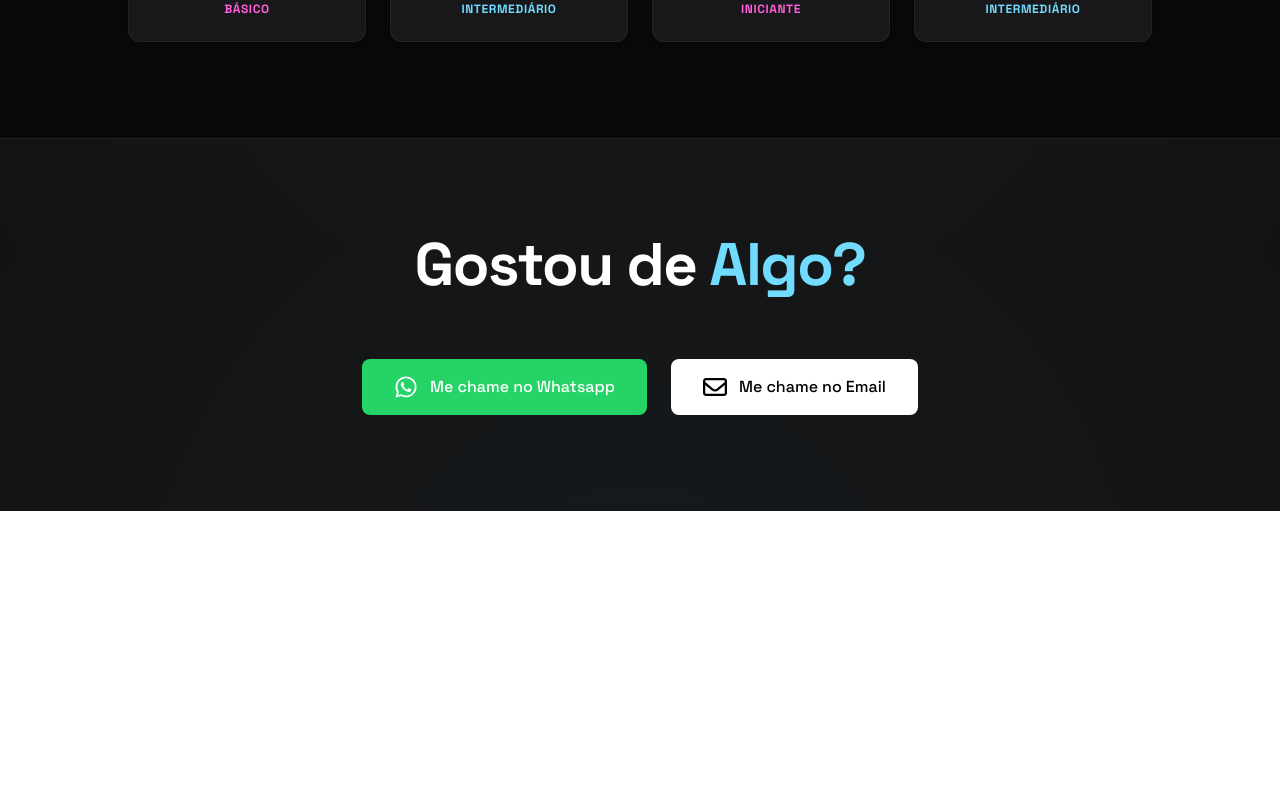
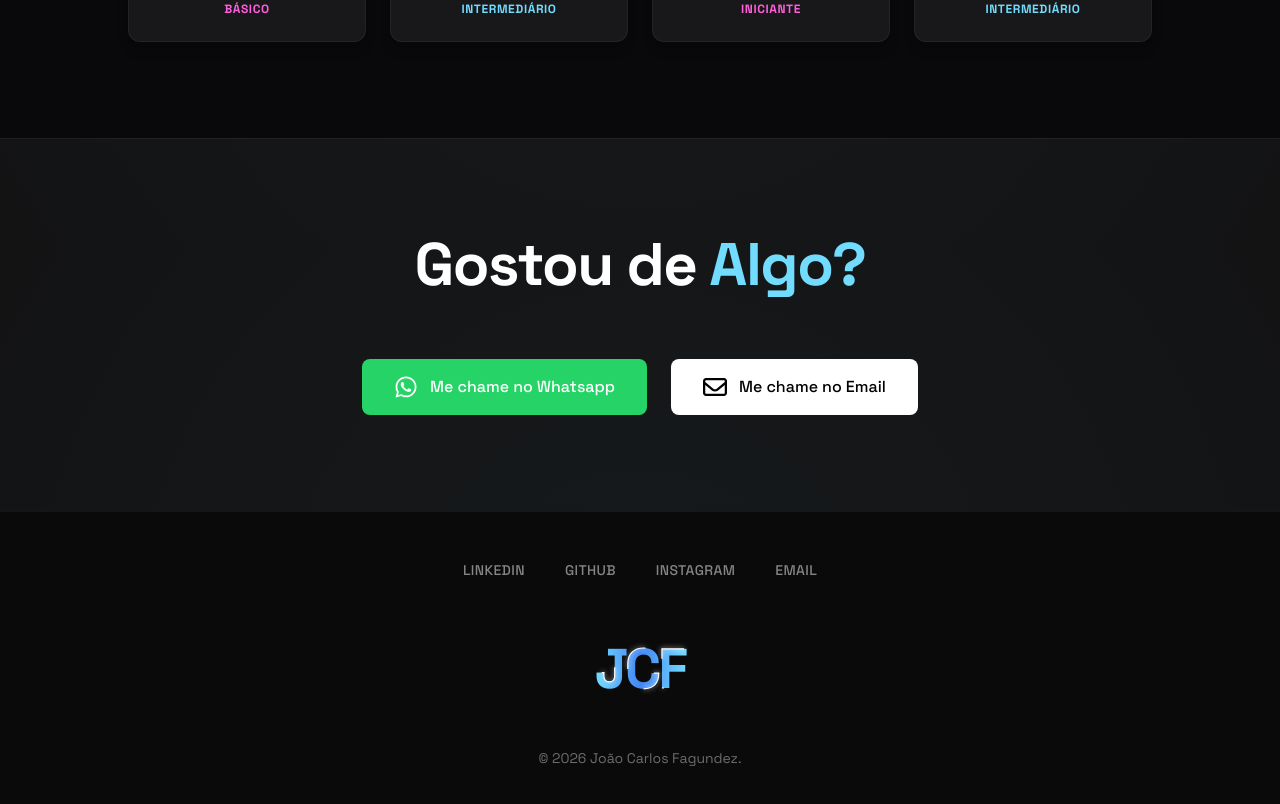
Before and after one commit to joaofgdev/joao-carlos-dev, a Next.js app: page / in a window 1280 px wide. Shown: the part 4552-5356 px from the top of the page. Before the commit the page ends 5063 px from the top, so only its background shows below. Built offline with nearby package versions, Linux system fonts and the light colour scheme.

Commit message:
feat: initialize portfolio landing page with global styles and footer component

```diff
--- a/src/app/globals.css
+++ b/src/app/globals.css
@@ -26,3 +26,29 @@ body {
   color: var(--foreground);
   font-family: Arial, Helvetica, sans-serif;
 }
+
+@keyframes gradient-shift {
+  0% {
+    background-position: 0% 50%;
+  }
+  50% {
+    background-position: 100% 50%;
+  }
+  100% {
+    background-position: 0% 50%;
+  }
+}
+
+.animate-gradient-text {
+  background-size: 200% auto;
+  animation: gradient-shift 5s ease infinite;
+}
+
+@keyframes text-stroke-glow {
+  0% {
+    stroke-dashoffset: 500;
+  }
+  100% {
+    stroke-dashoffset: 0;
+  }
+}
--- a/src/app/page.tsx
+++ b/src/app/page.tsx
@@ -4,6 +4,8 @@ import { AboutSection } from "@/components/components.about-section";
 import { ExperienceSection } from "@/components/components.experience-section";
 import { SkillsSection } from "@/components/components.skills-section";
 import { ContactSection } from "@/components/components.contact-section";
+import { Footer } from "@/components/components.footer";
+
 export default function Home() {
   return (
     <>
@@ -68,6 +70,7 @@ export default function Home() {
       <ExperienceSection />
       <SkillsSection />
       <ContactSection />
+      <Footer />
     </>
   );
 }
--- /dev/null
+++ b/src/components/components.footer.tsx
@@ -0,0 +1,99 @@
+import React from 'react';
+
+export function Footer() {
+  return (
+    <footer className="w-full bg-[#0a0a0a] py-8 sm:py-12 px-4 font-space-grotesk border-t border-white/5">
+      <div className="max-w-4xl mx-auto flex flex-col items-center">
+
+        {/* Links */}
+        <div className="flex gap-6 sm:gap-10 text-white/50 text-sm font-medium tracking-wide mb-8 sm:mb-10">
+          <a
+            href="https://www.linkedin.com/in/joão-carlos-fagundez"
+            target="_blank"
+            rel="noopener noreferrer"
+            className="hover:text-white transition-colors duration-300"
+          >
+            LINKEDIN
+          </a>
+          <a
+            href="https://github.com/joaofgdev"
+            target="_blank"
+            rel="noopener noreferrer"
+            className="hover:text-white transition-colors duration-300"
+          >
+            GITHUB
+          </a>
+          <a
+            href="https://www.instagram.com/jotafagundezz/"
+            target="_blank"
+            rel="noopener noreferrer"
+            className="hover:text-white transition-colors duration-300"
+          >
+            INSTAGRAM
+          </a>
+          <a
+            href="mailto:jotafag.dev@gmail.com"
+            className="hover:text-white transition-colors duration-300"
+          >
+            EMAIL
+          </a>
+        </div>
+
+        {/* JCF with animated stroke/glow */}
+        <div className="relative flex items-center justify-center w-full h-20 sm:h-24 mb-6 sm:mb-8">
+          <svg className="w-full max-w-[200px] sm:max-w-[240px] h-full overflow-visible" viewBox="0 0 300 100">
+            <defs>
+              <linearGradient id="glowGradient" x1="0%" y1="0%" x2="100%" y2="0%">
+                <stop offset="0%" stopColor="#72DCFF" />
+                <stop offset="50%" stopColor="#4285F4" />
+                <stop offset="100%" stopColor="#72DCFF" />
+              </linearGradient>
+
+              <filter id="glow" x="-20%" y="-20%" width="140%" height="140%">
+                <feGaussianBlur stdDeviation="3" result="blur" />
+                <feComposite in="SourceGraphic" in2="blur" operator="over" />
+              </filter>
+            </defs>
+
+            {/* Background text fill (Gradient) */}
+            <text
+              x="50%"
+              y="50%"
+              textAnchor="middle"
+              dominantBaseline="central"
+              className="font-bold font-space-grotesk tracking-tighter"
+              style={{ fontSize: '70px', fill: 'url(#glowGradient)' }}
+            >
+              JCF
+            </text>
+
+            {/* Animated white stroke outline */}
+            <text
+              x="50%"
+              y="50%"
+              textAnchor="middle"
+              dominantBaseline="central"
+              className="font-bold font-space-grotesk tracking-tighter"
+              fill="transparent"
+              stroke="white"
+              strokeWidth="1.5"
+              filter="url(#glow)"
+              style={{
+                fontSize: '70px',
+                strokeDasharray: '40 120',
+                animation: 'text-stroke-glow 6s linear infinite'
+              }}
+            >
+              JCF
+            </text>
+          </svg>
+        </div>
+
+        {/* Copyright text */}
+        <div className="text-white/40 text-sm">
+          © {new Date().getFullYear()} João Carlos Fagundez.
+        </div>
+      </div>
+    </footer>
+  );
+}
```
